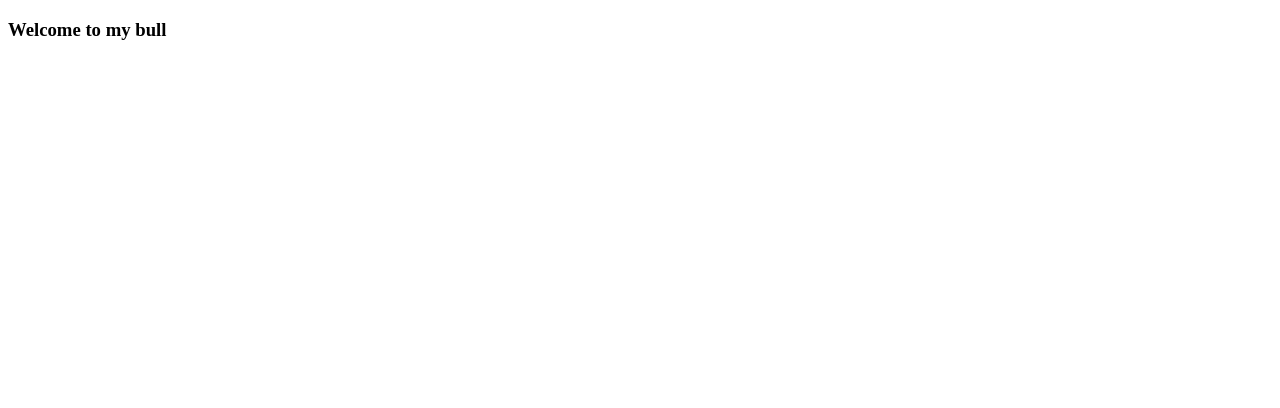
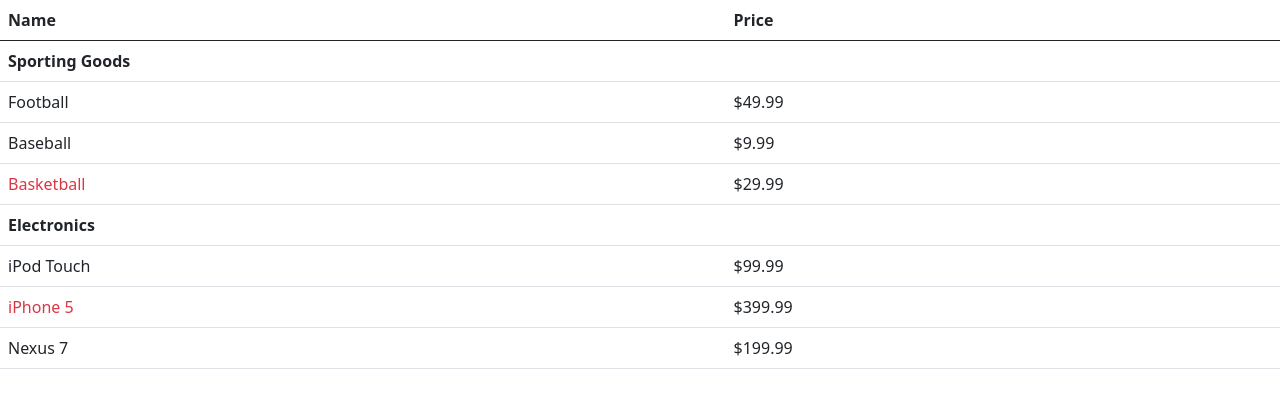
Before and after one commit to jetstreet/FilterProduct, a React app: page / in a window 1280 px wide. Built offline with nearby package versions, Linux system fonts and the light colour scheme.

Commit message:
Add composant Productable with two childs ProductCategoryRow and ProductRow

```diff
--- a/index.js
+++ b/index.js
@@ -1,12 +1,112 @@
-import React from 'react';
-import { render } from 'react-dom';
+import React from 'react'
+import ReactDOM from 'react-dom'
 
-function Main() {
+import 'bootstrap'
+import 'bootstrap/dist/css/bootstrap.css' // Import precompiled Bootstrap css
+
+const PRODUCTS = [
+    {
+        category: 'Sporting Goods',
+        price: '$49.99',
+        stocked: true,
+        name: 'Football',
+    },
+    {
+        category: 'Sporting Goods',
+        price: '$9.99',
+        stocked: true,
+        name: 'Baseball',
+    },
+    {
+        category: 'Sporting Goods',
+        price: '$29.99',
+        stocked: false,
+        name: 'Basketball',
+    },
+    {
+        category: 'Electronics',
+        price: '$99.99',
+        stocked: true,
+        name: 'iPod Touch',
+    },
+    {
+        category: 'Electronics',
+        price: '$399.99',
+        stocked: false,
+        name: 'iPhone 5',
+    },
+    {
+        category: 'Electronics',
+        price: '$199.99',
+        stocked: true,
+        name: 'Nexus 7',
+    },
+]
+
+function ProductCategoryRow({ category }) {
     return (
-        <div>
-            <h3>Welcome to my bull</h3>
-        </div>
-    );
+        <tr>
+            <th colSpan="2">{category}</th>
+        </tr>
+    )
 }
 
-render(<Main />, document.getElementById('app'));
+function ProductRow({ product }) {
+    const name = product.stocked ? (
+        product.name
+    ) : (
+        <span className="text-danger">{product.name}</span>
+    )
+    return (
+        <tr>
+            <td>{name}</td>
+            <td>{product.price}</td>
+        </tr>
+    )
+}
+
+function ProductTable({ products }) {
+    const rows = []
+    let lastCategory = null
+
+    products.forEach((product) => {
+        if (product.category !== lastCategory) {
+            lastCategory = product.category
+            rows.push(
+                <ProductCategoryRow
+                    key={lastCategory}
+                    category={product.category}
+                />
+            )
+        }
+        rows.push(<ProductRow key={product.name} product={product} />)
+    })
+
+    return (
+        <table className="table">
+            <thead>
+                <tr>
+                    <th scope="col">Name</th>
+                    <th scope="col">Price</th>
+                </tr>
+            </thead>
+            <tbody>{rows}</tbody>
+        </table>
+    )
+}
+
+class FilterableProductTable extends React.Component {
+    render() {
+        const { products } = this.props
+        return (
+            <div>
+                <ProductTable products={products} />
+            </div>
+        )
+    }
+}
+
+ReactDOM.render(
+    <FilterableProductTable products={PRODUCTS} />,
+    document.getElementById('app')
+)
--- a/package.json
+++ b/package.json
@@ -4,7 +4,10 @@
     "description": "",
     "main": "index.js",
     "dependencies": {
+        "bootstrap": "^5.0.0-alpha1",
+        "jquery": "^3.5.1",
         "parcel-bundler": "^1.12.4",
+        "popper.js": "^1.16.1",
         "react": "^16.13.1",
         "react-dom": "^16.13.1"
     },
```
Also changed, not shown: dist/index.html, 6 other files.
